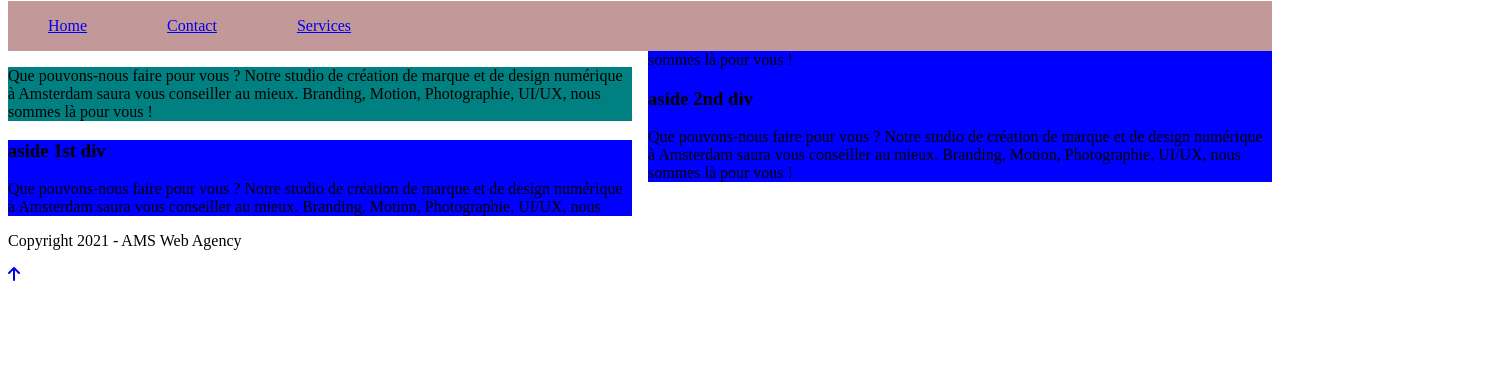
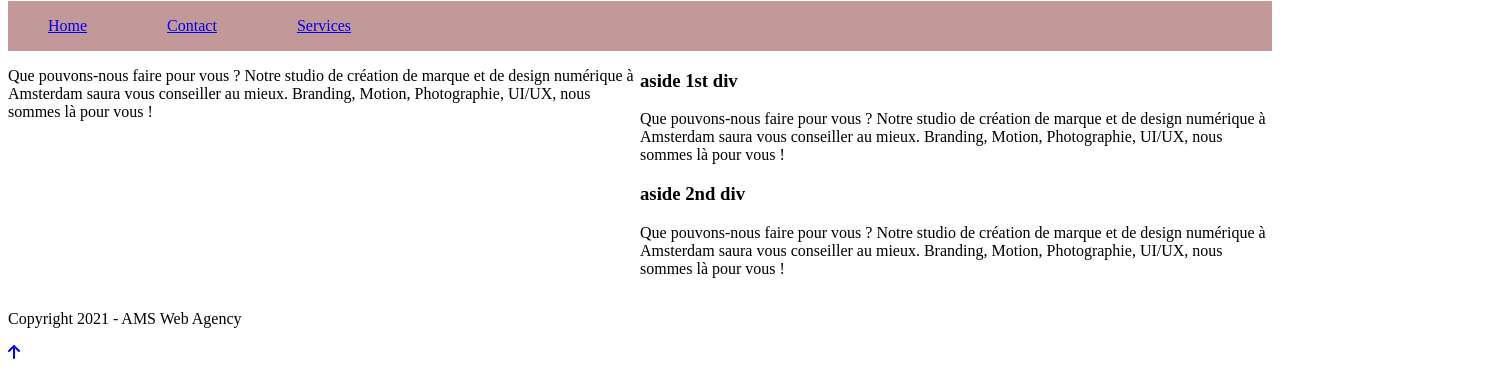
Before and after one commit to Ihs-b/sjt-ex, a plain HTML site: page index.html in a window 1280 px wide. Shown: the part 171-562 px from the top of the page, 1508 px wide, since content can reach past the window. Drawn offline with Linux system fonts and the light colour scheme.

Commit message:
media view

```diff
--- a/styles.css
+++ b/styles.css
@@ -1,15 +1,15 @@
+
 .logo{
     display: inline-flex;
     margin: auto;
 }
 
 .logo-img{
-    width: 93.75rem;
+    width: 100%;
     height: 10rem;
 }
 
 nav{
-    /* margin: auto; */
     background-color: rgb(195, 152, 152);
 }
 
@@ -31,15 +31,7 @@ h1 {
     z-index: 1;
 }
 
-section{
-    column-count: 2;
-}
-article{
-    background-color: teal;
-}
-aside{
-    background-color:blue;
-}
+
 
 .fa-solid{
     position: fixed;
@@ -54,3 +46,19 @@ a:active{
 /* a:visited{
     color: black;
 } */
+
+@media screen and (min-width: 431px) {
+    /* body{
+        background-color: pink;
+    } */
+    section{
+        display: inline-flex;
+    }
+    article{
+        /* background-color: teal; */
+        width: 50%;}
+    aside {
+            /* background-color:blue; */
+        width: 50%;
+    }
+}
```
